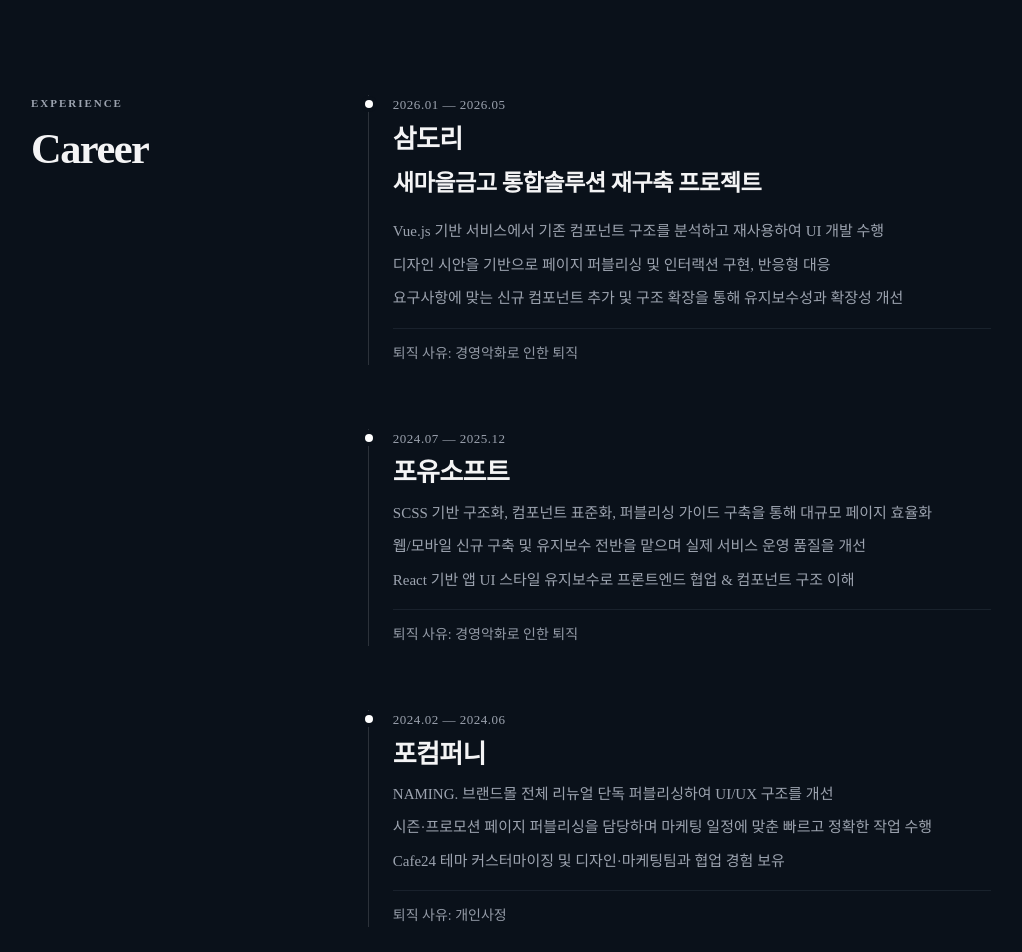
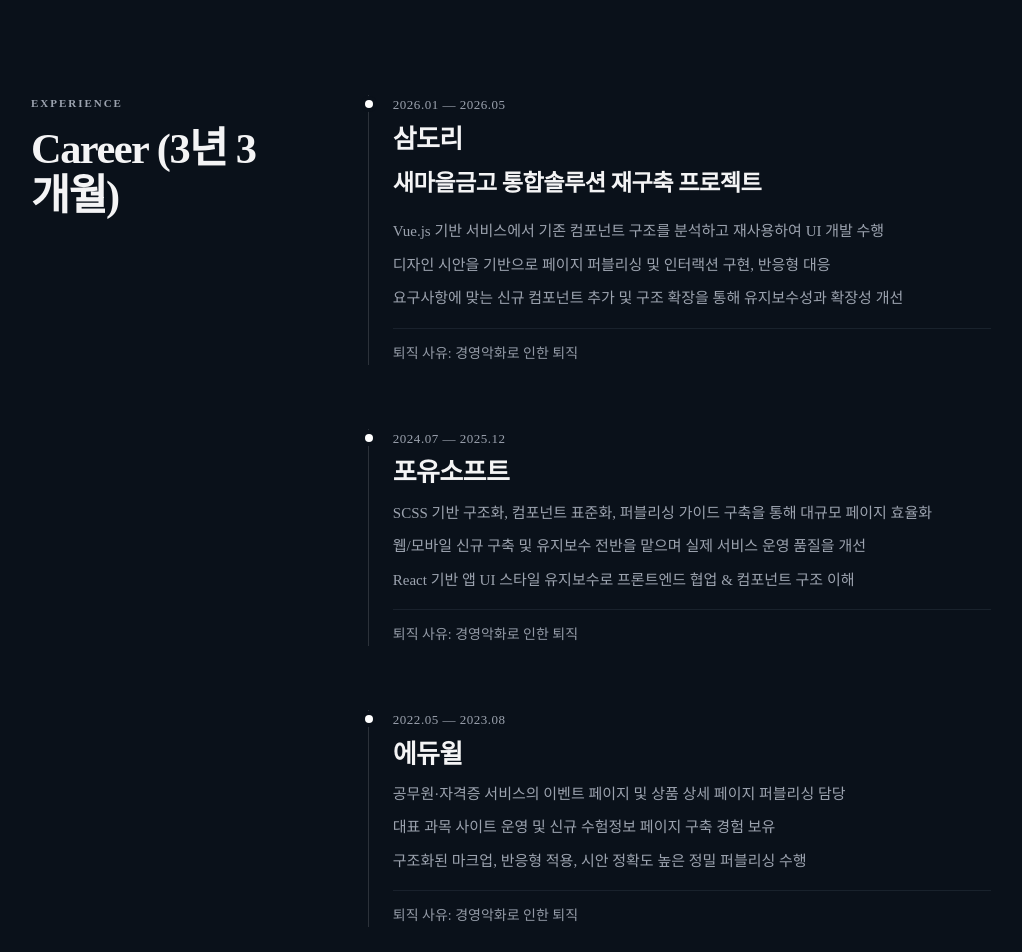
Before and after one commit to yunmee0704/portfolio_2025, a React (Vite) app: page / in a window 1280 px wide. Shown: the part 1240-2192 px from the top of the page, without its empty margins (129-1151 px from the left). Built offline with nearby package versions, Linux system fonts and the light colour scheme.

Commit message:
커리어 수정

```diff
--- a/src/App.jsx
+++ b/src/App.jsx
@@ -71,7 +71,7 @@
           <div className="section-lineage__inner">
             <header className="section-lineage__head">
               <span className="section-lineage__eyebrow">Experience</span>
-              <h2>Career</h2>
+              <h2>Career (3년 3개월)</h2>
             </header>
             <CareerCard />
           </div>
--- a/src/components/card/Career-card.jsx
+++ b/src/components/card/Career-card.jsx
@@ -24,17 +24,6 @@
   },
   {
     id: 3,
-    title: "포컴퍼니",
-    period: "2024.02 — 2024.06",
-    desc: [
-      "NAMING. 브랜드몰 전체 리뉴얼 단독 퍼블리싱하여 UI/UX 구조를 개선",
-      "시즌·프로모션 페이지 퍼블리싱을 담당하며 마케팅 일정에 맞춘 빠르고 정확한 작업 수행",
-      "Cafe24 테마 커스터마이징 및 디자인·마케팅팀과 협업 경험 보유",
-    ],
-    leaveReason: "퇴직 사유: 개인사정",
-  },
-  {
-    id: 4,
     title: "에듀윌",
     period: "2022.05 — 2023.08",
     desc: [
```
